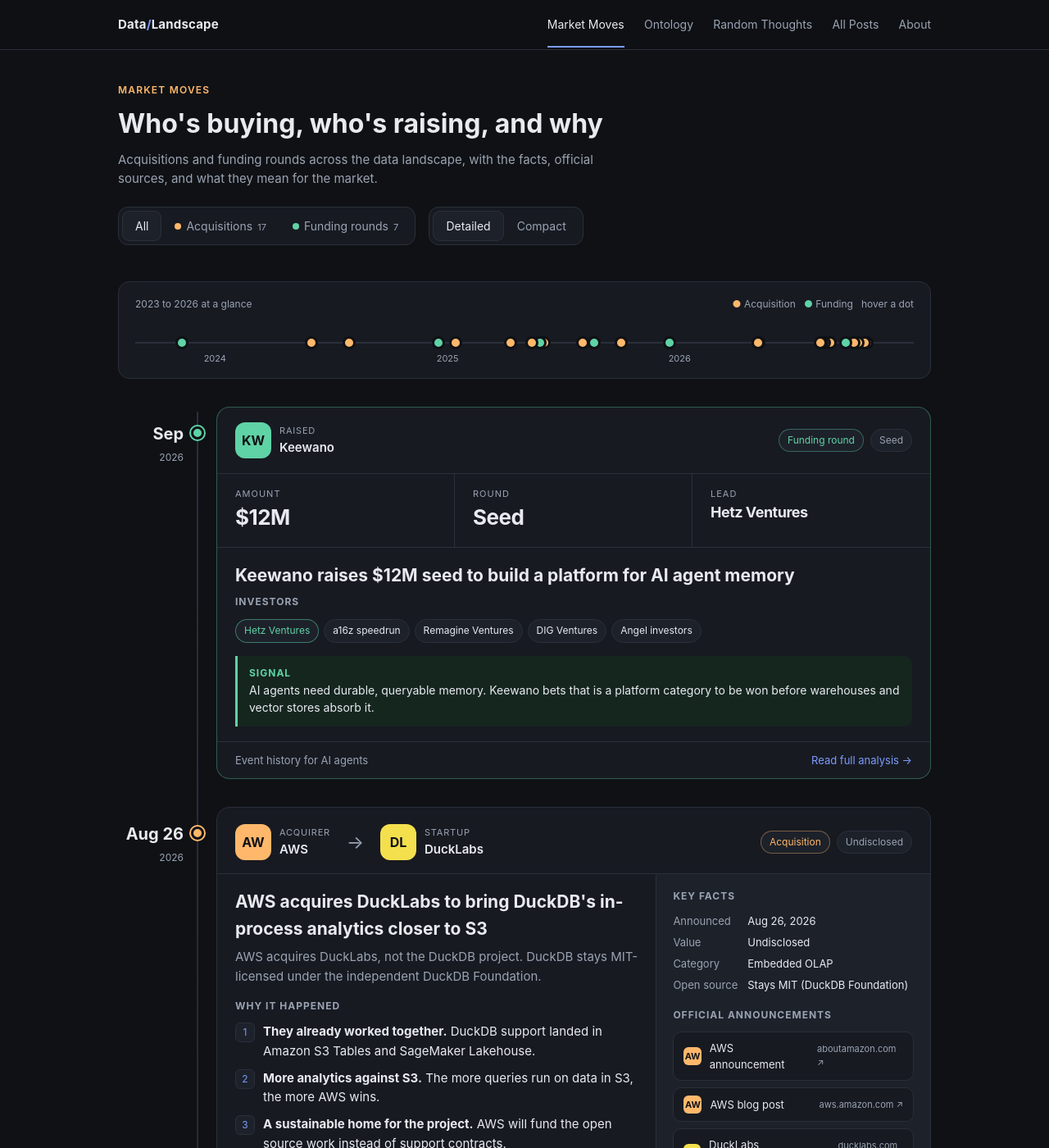
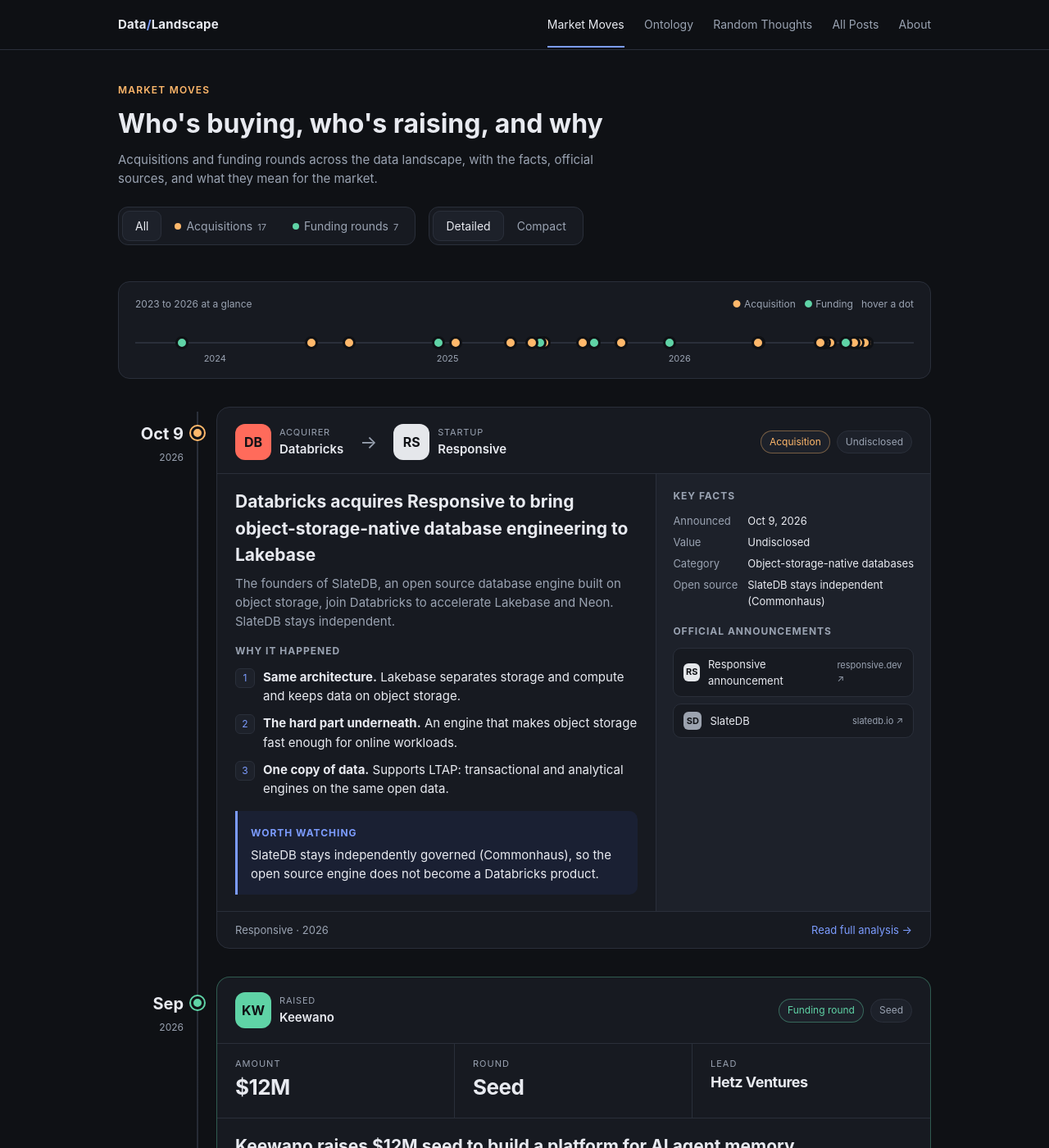
Before and after one commit to itayb-dt/data_landscape, a Jekyll site: the page built from index.html, in a window 1280 px wide and 1400 px high. Shown: the whole window at 82% size. Built offline with Jekyll 4.4.1, drawn with Linux system fonts in a browser that asks for light colours.

Commit message:
Add Databricks/Responsive acquisition article
Co-Authored-By: Claude Sonnet 5.5 <noreply@anthropic.com>

```diff
--- a/_data/events.yml
+++ b/_data/events.yml
@@ -125,9 +125,29 @@
   # Announcement is the banner on Responsive's homepage; replace with a permalink if one appears.
   when: "Oct 9"
   acquirer: Databricks
+  acquirer_abbr: DB
+  acquirer_color: "#ff6b5b"
   target: Responsive
+  target_abbr: RS
+  target_color: "#e5e7eb"
   value: "Undisclosed"
-  source: https://www.responsive.dev/
+  headline: Databricks acquires Responsive to bring object-storage-native database engineering to Lakebase
+  tldr: The founders of SlateDB, an open source database engine built on object storage, join Databricks to accelerate Lakebase and Neon. SlateDB stays independent.
+  why:
+    - "<b>Same architecture.</b> Lakebase separates storage and compute and keeps data on object storage."
+    - "<b>The hard part underneath.</b> An engine that makes object storage fast enough for online workloads."
+    - "<b>One copy of data.</b> Supports LTAP: transactional and analytical engines on the same open data."
+  take_label: Worth watching
+  take: "SlateDB stays independently governed (Commonhaus), so the open source engine does not become a Databricks product."
+  facts:
+    - {label: Announced, value: "Oct 9, 2026"}
+    - {label: Value, value: Undisclosed}
+    - {label: Category, value: Object-storage-native databases}
+    - {label: Open source, value: "SlateDB stays independent (Commonhaus)"}
+  links:
+    - {label: Responsive announcement, src: responsive.dev, abbr: RS, color: "#e5e7eb", url: "https://www.responsive.dev/"}
+    - {label: SlateDB, src: slatedb.io, abbr: SD, color: "#9ca3af", url: "https://slatedb.io/"}
+  post: /blog_posts/acq/019_ACQ_responsive_by_databricks.html
 
 - type: acq
   date: 2026-10-02
--- /dev/null
+++ b/blog_posts/acq/019_ACQ_responsive_by_databricks.md
@@ -0,0 +1,49 @@
+---
+title: "Databricks acquires Responsive to bring object-storage-native database engineering to Lakebase"
+published: 2026-10-29
+---
+Responsive [announced on October 9, 2026](https://www.responsive.dev/) that it is joining Databricks, "to accelerate Lakebase and Neon development". The price was not disclosed, and I found no separate Databricks post, so the facts here come from Responsive's own announcement. The three founders, Apurva Mehta, Almog Gavra and Rohan Desai, are joining. The open source project they built, SlateDB, stays independent.
+
+<figure class="shot">
+  <img src="{{ '/assets/images/responsive/hero.png' | relative_url }}" alt="Responsive and Databricks logos" loading="lazy">
+  <figcaption>Responsive is joining Databricks. Source: <a href="https://www.responsive.dev/">Responsive</a>.</figcaption>
+</figure>
+
+## The Problem: Online databases keep their data on local disks, which makes them costly and slow to change
+
+A traditional database keeps its data on disks attached to the machine that serves it. That ties storage to compute. Adding capacity means moving data between machines. Making a copy for testing means copying the files. Durability means replicating every write across availability zones, and you pay for that traffic.
+
+Object storage, such as S3, looks like the answer: it is cheap, almost unlimited and highly durable, and it lets different engines read the same data. The catch is that, as [Chris Riccomini explains](https://materializedview.io/p/slatedb-an-embedded-storage-engine), it has higher latency and a per-request price compared with a local disk. Most storage engines, RocksDB being the best known, are built on the assumption of a fast local disk. Building an online system on object storage means rethinking the engine, not just changing where the files go.
+
+Take a team running a stateful service with terabytes of state. Scaling out means shipping terabytes to new nodes. Recovering from a failure means reloading them. Testing a change safely means a full copy. Each of those is slow and expensive because the state lives on one machine's disk.
+
+## The Solution: Databases built to keep their state on object storage
+
+Responsive began by building tooling for Kafka Streams applications, and that work is now [archived](https://www.responsive.dev/). Its current thesis is to [separate storage from compute](https://www.responsive.dev/), keep state on object storage in an open format that different engines (transactional, search, analytical) can share, and make checkpoints, branches and clones instant and cheap, so developers and agents can experiment without touching production.
+
+Two open source projects carry that idea:
+
+- **[SlateDB](https://slatedb.io/)**: an embedded key-value database and LSM engine built on object storage, under the Apache 2.0 license. It has a Rust core with Go, Java, Node.js and Python bindings. Data is written straight to object storage with no local disks, one writer is enforced by a fencing protocol on the manifest, many readers can scale reads, and checkpoints are zero-copy, which is the basis for clones. Its site shows logos of Dropbox, Prisma and HelixDB, among others. Rohan Desai [co-created it](https://materializedview.io/p/slatedb-an-embedded-storage-engine), and it was released as open source in August 2024.
+- **[OpenData](https://www.opendata.dev/)**: a family of open source (MIT) object-native databases, all built on SlateDB: a vector database with full-text search, a durable ingestion buffer that works without Kafka, a Prometheus-compatible time series database, and a log for event streams.
+
+The benefit goes to teams that want databases that scale and cost like object storage and still serve online workloads.
+
+### Funding history
+
+Public Funding Rounds: Not publicly available from credible sources.
+
+## Understanding the Acquisition
+
+Lakebase, Databricks' Postgres, is built on the same principles. Databricks describes a Lakebase as an architecture that [separates compute from storage, keeps data in open formats, and stores it in cloud object stores](https://www.databricks.com/blog/what-is-a-lakebase). Responsive says Lakebase shares the architectural principles behind its work, and that the team joins to help Lakebase move into its next phase.
+
+The announcement names a term for that phase: LTAP, for lake transactional and analytical processing. In [The New Stack's description](https://thenewstack.io/databricks-is-rebuilding-the-data-stack-for-ai-agents/), the idea is to keep one copy of the data in open formats and let transactional and analytical engines work on it without a pipeline between them. That is the same job Mooncake was bought for (see my [Mooncake article]({{ '/blog_posts/acq/017_ACQ_mooncake_by_databricks.html' | relative_url }})), but from the storage side.
+
+What is new is the team. Neon already separates storage and compute, so Databricks did not need Responsive for the idea. What the team has built is the hard part underneath: an engine that makes object storage fast and cheap enough for online workloads, and a way to share that state across engines. My reading, not stated in the announcement, is that this experience goes into the storage layer of Lakebase and Neon, and that OpenData's vector and search databases line up with the search and retrieval features Neon calls [Lakebase Search](https://neon.com/blog/lakebase-search-retrieval-agents).
+
+For customers and the community: SlateDB [stays independently governed](https://www.responsive.dev/) by the Commonhaus Foundation, so it does not become a Databricks product. Responsive's Kafka Streams work is no longer actively developed, so any team still using it should plan for that. The announcement names no customers.
+
+## Relevant Products and Companies
+
+- [SlateDB](https://slatedb.io/): the embedded LSM engine on object storage at the center of the deal, staying independent.
+- [OpenData](https://www.opendata.dev/): the family of object-native databases, built on SlateDB.
+- [Lakebase](https://www.databricks.com/product/lakebase): Databricks' Postgres, built on Neon, where this engineering is going. The Postgres side of the story is in my [Neon article]({{ '/blog_posts/acq/015_ACQ_neon_by_databricks.html' | relative_url }}).
```
Also changed, not shown: assets/images/responsive/hero.png (added).
